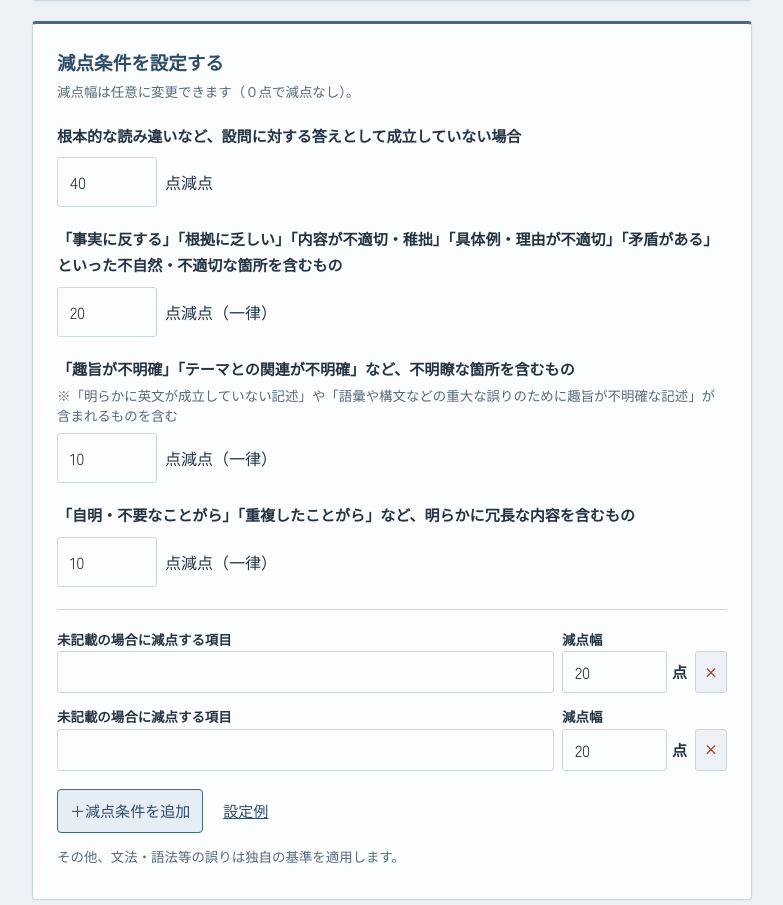
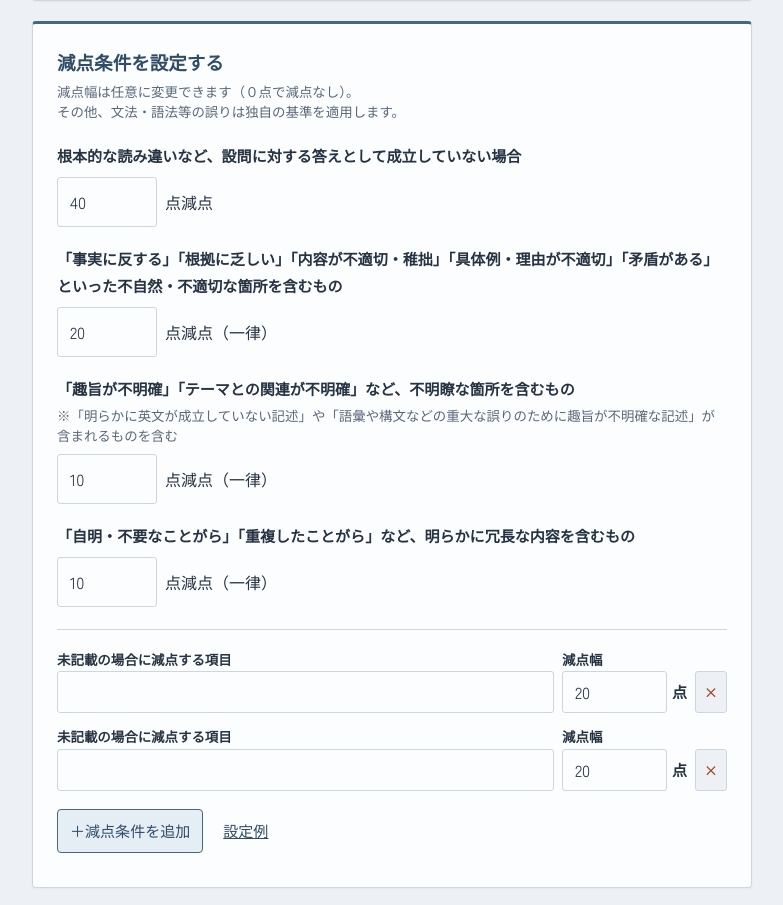
Before and after one commit to ikuyatabis/hq, a plain HTML site: page index.html in a window 1280 px wide. Shown: the part 1364-2269 px from the top of the page, without its empty margins (248-1031 px from the left). Drawn offline with Linux system fonts and the light colour scheme; no server answers.

Commit message:
Consolidate deduction guidance below section heading

```diff
--- a/index.html
+++ b/index.html
@@ -335,7 +335,7 @@ select:focus{outline:2px solid var(--teal);outline-offset:1px}
 
         <section class="panel" aria-labelledby="conditionsHeading">
           <div class="panel-head"><h2 id="conditionsHeading">減点条件を設定する</h2></div>
-          <p class="micro conditions-note">減点幅は任意に変更できます（０点で減点なし）。</p>
+          <p class="micro conditions-note">減点幅は任意に変更できます（０点で減点なし）。<br>その他、文法・語法等の誤りは独自の基準を適用します。</p>
           <div class="field">
             <label for="invalidAnswerPenalty">根本的な読み違いなど、設問に対する答えとして成立していない場合</label>
             <div class="suffix"><input id="invalidAnswerPenalty" type="number" min="0" max="40" step="5" value="40" required><span>点減点</span></div>
@@ -354,7 +354,6 @@ select:focus{outline:2px solid var(--teal);outline-offset:1px}
           </div>
           <div id="conditionList" aria-live="polite"></div>
           <div class="row-actions"><button id="addCondition" class="secondary" type="button">＋減点条件を追加</button><button id="exampleConditions" class="text-btn" type="button" aria-haspopup="dialog" aria-controls="conditionExamplesDialog">設定例</button></div>
-          <p class="micro">その他、文法・語法等の誤りは独自の基準を適用します。</p>
           <dialog id="conditionExamplesDialog" aria-labelledby="conditionExamplesTitle">
             <div class="example-dialog-head"><h2 id="conditionExamplesTitle">特別減点の設定例</h2><button id="closeConditionExamples" class="text-btn" type="button" aria-label="設定例を閉じる">閉じる</button></div>
             <p class="micro">設問で明示的に要求されている事項について、必要に応じて減点条件を設定しましょう。</p>
```
